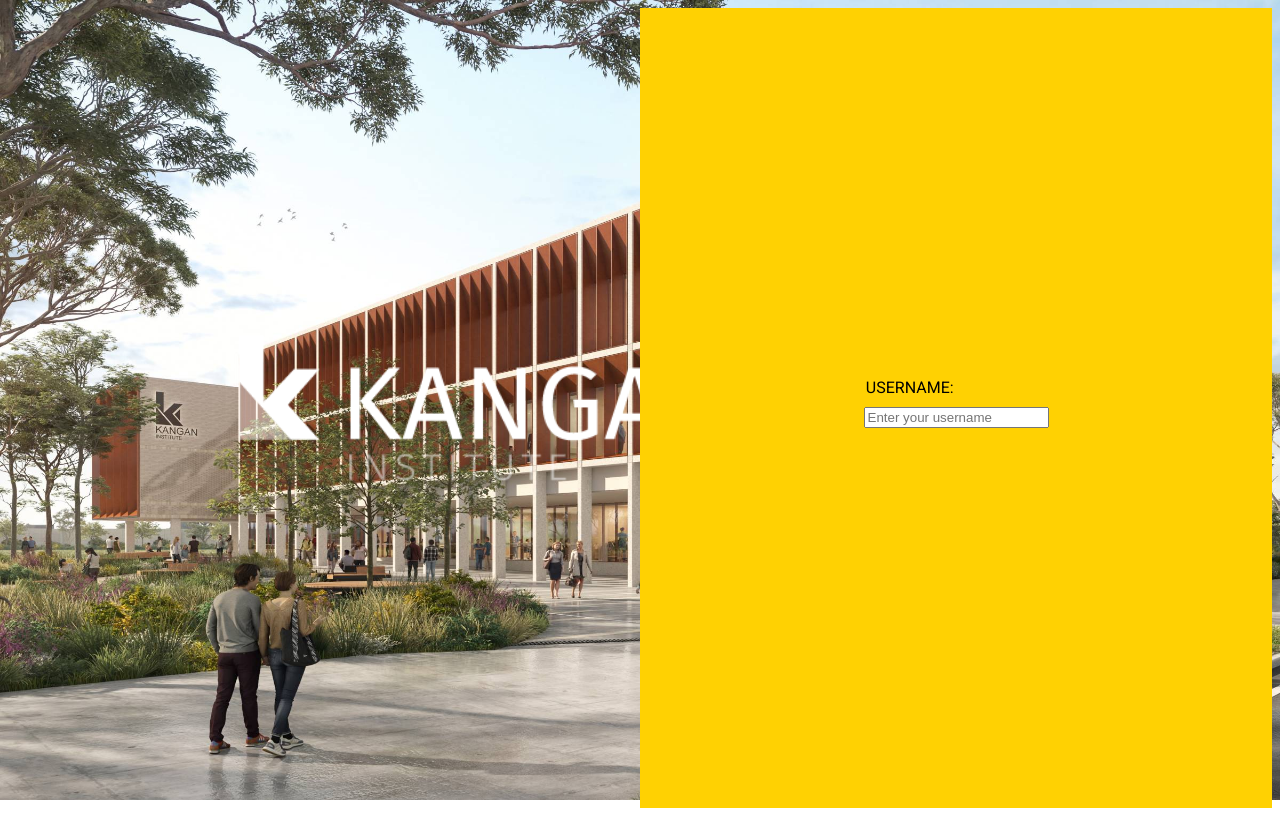
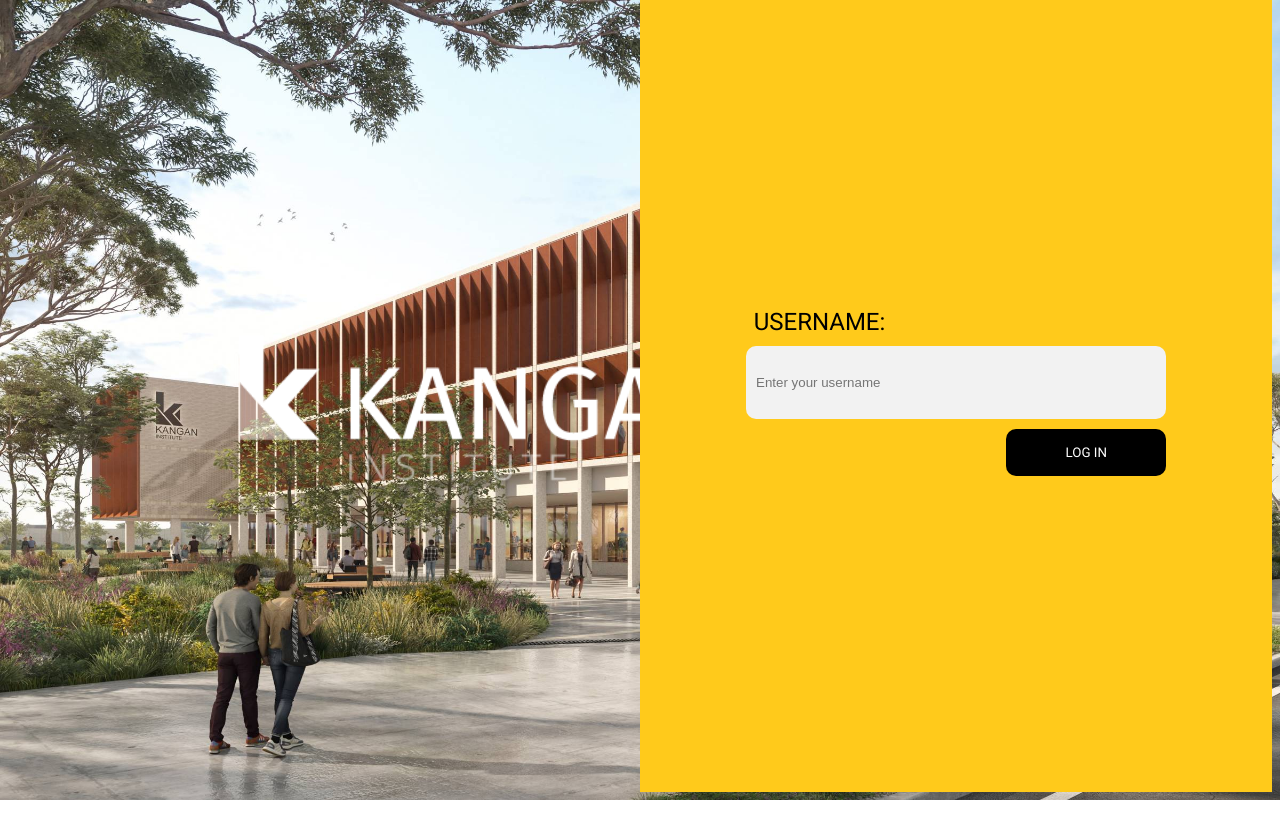
Before and after one commit to xYooki/Kangan_Quiz_Administration, a SvelteKit app in the folder kangan_quiz_administration/: page / in a window 1280 px wide. Built offline with nearby package versions, Linux system fonts and the light colour scheme.

Commit message:
CSS edits and adjustments

```diff
--- a/kangan_quiz_administration/src/routes/Login.svelte
+++ b/kangan_quiz_administration/src/routes/Login.svelte
@@ -22,13 +22,11 @@
 </script>
 
 <style>
-.loginHandler {
-  background-color: #000; /* Black background */
-  color: #fff; /* White text color */
-  border: none;
-  cursor: pointer;
+  html, body {
+  margin: 0;
+  padding: 0;
+  background-color: #333;
 }
-
 
   /* Style for the background image covering the page */
   .background-image {
@@ -57,22 +55,26 @@
   .right-content {
     display: flex;
     flex-direction: column;
-    justify-content: center; /* Center the content horizontally */
-    align-items: center; /* Center the content vertically */
-    width: 50%; /* Set the width to 50% to fill the right half of the page */
+    justify-content: center;
+    align-items: center;
+    width: 50%;
     height: 100%;
-    background-color: #ffd102; /* Background color with opacity */
+    background-color: #ffca1b;
     color: white;
+    margin-top: -1em
   }
 
   /* Style for the "LOGIN" button */
   .loginHandler {
+    font-family: 'Roboto', sans-serif;
     background-color: #000;
     color: #fff;
     border: none;
     cursor: pointer;
-    /* Adjust the margin-left as needed */
-    margin-left: 70%;
+    margin-left: 62%;
+    border-radius: 10px;
+    height: 3.5em;
+    width: 12em;
   }
 
   .logo {
@@ -85,9 +87,10 @@
     font-family: 'Roboto', sans-serif;
     text-transform: uppercase;
     margin-bottom: 10px;
-    margin-right: 50%;
+    margin-right: 65%;
     display: block;
     color: #000000;
+    font-size: 1.5em;
   }
 
   .login-form-container {
@@ -99,7 +102,19 @@
   /* Style for the input field */
   .input-field {
     margin-bottom: 10px;
+    font-size:5;
   }
+
+  /* Style for the rounded input box with no borders */
+.rounded-input {
+  border: none;
+  border-radius: 10px;
+  padding: 10px;
+  background-color: #f2f2f2;
+  width: 30em;
+  height: 4em;
+}
+
 
 </style>
 
@@ -118,8 +133,9 @@
     <div class="login-form-container">
       <label class="username-label" for="username">USERNAME:</label>
       <div class="input-field">
-        <input type="text" id="username" name="username" placeholder="Enter your username" />
+        <input type="text" id="username" name="username" placeholder="Enter your username" class="rounded-input">
       </div>
+      <button class="loginHandler" on:click={(e) => loginHandler(true)}>LOG IN</button>
     </div>
   </div>
 </div>
--- a/kangan_quiz_administration/src/routes/QuizManager.svelte
+++ b/kangan_quiz_administration/src/routes/QuizManager.svelte
@@ -12,16 +12,18 @@
   .questions-container {
     overflow-y: scroll;
     max-height: 400px; /* Adjust the maximum height as needed */
+    background-color: #333;
   }
+
   /*TOP BAR*/
   .top-bar {
-    background-color: #ffd102;
+    background-color: #ffca1b;
     padding: 10px 20px;
     color: #333; /* Text color for top bar */
     display: flex;
     justify-content: space-between;
     align-items: center;
-    height: 10em;
+    height: 8em;
     width: auto;
   }
 
@@ -49,36 +51,72 @@
 
   /*TABS*/
   .tab {
+  display: flex;
+  align-items: center;
   padding: 10px;
   cursor: pointer;
   transition: background-color 0.3s;
   font-family: 'Roboto', sans-serif;
+  height: 2.5em;
+  }
+
+  /*FILLING THE SPACE UNDER THE TABS*/
+  .additional-content {
+  background-color: #000000;
+  color: white;
+  flex: 1;
+  padding: 10px;
+  margin-top: 0px; /* Adjust margin-top to change the vertical position */
+  margin-left: 00px; /* Adjust margin-left to change the horizontal position */
+  margin-right: 200px;
+  height:31em;
+  width:180px;
+  }
+
+
+ .tab span {
+  flex: 1;
   }
   .tab:hover {
   background-color: #ffd102; /* Change the hover background color as desired */
   }
 
+  /*QUESTIONS LIST CONTAINER*/
+  .container {
+  background-color: #333;
+  color: white;
+  flex: 1;
+  padding: 100px;
+  margin-top: -876px; /* Adjust margin-top to change the vertical position */
+  margin-left: 200px; /* Adjust margin-left to change the horizontal position */
+  margin-right: 200px;
+  height:42.25em;
+  width:93em;
+}
+
   /*LOG OUT BUTTON*/
   .logout-button {
+    font-family: 'Roboto', sans-serif;
     background-color: #fff;
     color: #000;
     padding: 5px 10px;
     cursor: pointer;
     border: none;
   }
-
-
-
-
   </style>
 
   <!-- LOGO MANAGEMENT -->
   <div class="top-bar">
     <div>
+      <a href="https://www.kangan.edu.au/">
         <img src="Kangan_logo.png" alt="Kangan Logo" class="logo" />
+      </a>
+      <a href="https://youtu.be/oKqQCHNWP-o?si=Ub7fefgNyd2YAEah">
         <img src="Tafe_Logo.png" alt="Tafe Vic Logo" class="logo" />
+      </a>
     </div>
   </div>
+
 
   <!-- THE TEXT THAT TELLS YOU WHO YOURE LOGGED IN AS -->
   <div class="bottom-bar">
@@ -90,7 +128,17 @@
 
   <!-- FOR THE TABS -->
   <div class="sidebar">
-    <div class="tab">QUESTIONS</div>
-    <div class="tab">USERS</div>
-    <div class="tab">SETTINGS</div>
+    <div class="tab"><span>QUESTIONS</span></div>
+    <div class="tab"><span>USERS</span></div>
+    <div class="tab"><span>SETTINGS</span></div>
+    <div class="tab"><span>TEST</span></div>
+    <div class="tab"><span>TEST</span></div>
+    <div class="tab"><span>TEST</span></div>
   </div>
+
+ <!--this is a lowkey bad way to fill in the white space lmao-->
+  <div class="additional-content"> </div>
+
+   <!--QUESTIONS LIST CONTAINER-->
+   <div class="container">
+    </div>
```
Lines whose indentation alone changed are shown as unchanged.
